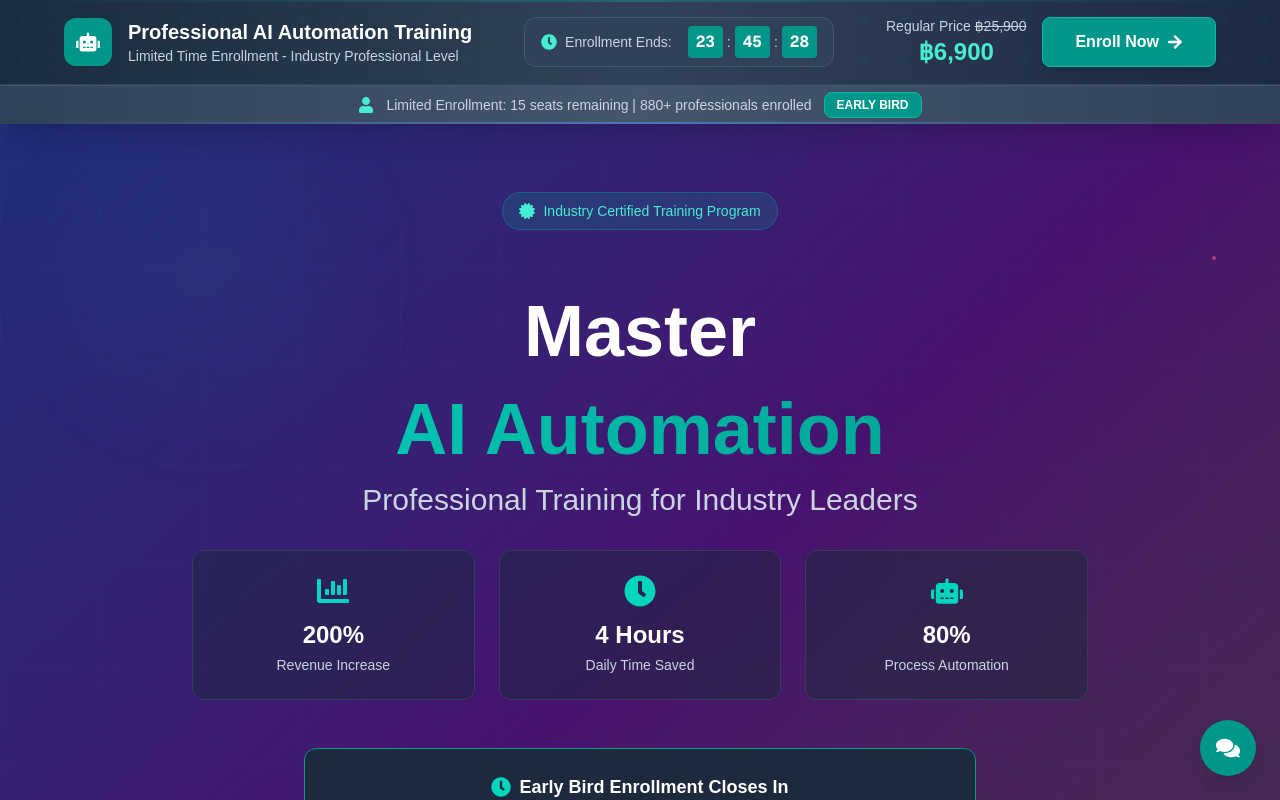
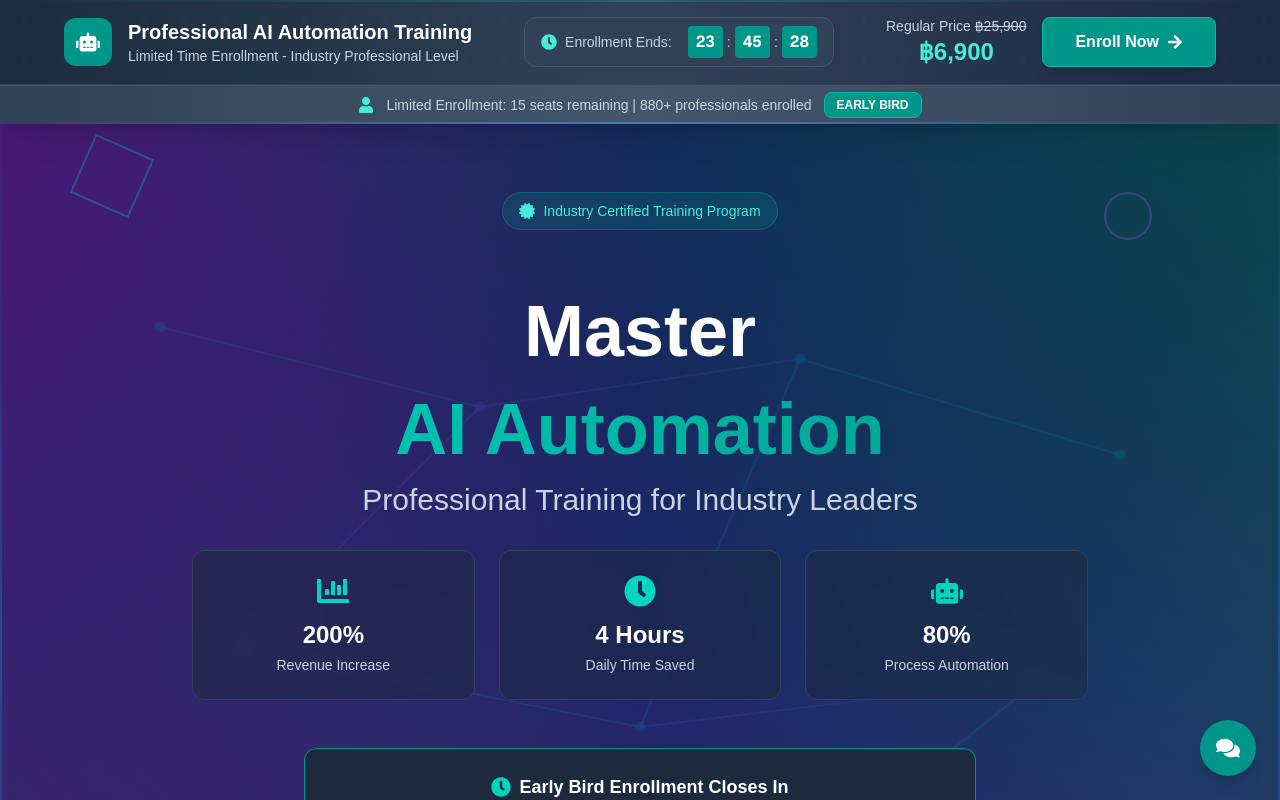
Before and after one commit to parintnk/sproutingtech-salepage, a Next.js app: page / in a window 1280 px wide. Shown: the top 800 px of the page. Built offline with nearby package versions, Linux system fonts and the light colour scheme.

Commit message:
implement bg hero style

```diff
--- a/src/sections/HeroSection.tsx
+++ b/src/sections/HeroSection.tsx
@@ -9,37 +9,87 @@ interface HeroSectionProps {
 
 const HeroSection: React.FC<HeroSectionProps> = ({ timeLeft }) => {
   return (
-    <section className="relative overflow-hidden bg-black text-white py-20 sm:py-24 md:py-32 px-4 mt-16">
-      {/* Dynamic Gradient Background */}
-      <div className="absolute inset-0 bg-gradient-to-br from-indigo-900 via-purple-900 to-pink-900 opacity-80"></div>
-      <div className="absolute inset-0 bg-gradient-to-tl from-cyan-900/50 via-transparent to-blue-900/50"></div>
-
-      {/* Cyberpunk Grid */}
-      <div className="absolute inset-0 opacity-20">
-        <div className="w-full h-full" style={{
-          backgroundImage: `
-            linear-gradient(rgba(0, 255, 255, 0.1) 1px, transparent 1px),
-            linear-gradient(90deg, rgba(0, 255, 255, 0.1) 1px, transparent 1px),
-            linear-gradient(rgba(255, 0, 255, 0.05) 1px, transparent 1px),
-            linear-gradient(90deg, rgba(255, 0, 255, 0.05) 1px, transparent 1px)
-          `,
-          backgroundSize: '100px 100px, 100px 100px, 20px 20px, 20px 20px'
-        }}></div>
+    <section className="relative overflow-hidden bg-gradient-to-br from-gray-900 via-black to-blue-900 text-white py-20 sm:py-24 md:py-32 px-4 mt-16">
+      {/* Epic Animated Background */}
+      <div className="absolute inset-0">
+        {/* Multiple Gradient Layers */}
+        <div className="absolute inset-0 bg-gradient-to-r from-purple-900/80 via-blue-900/60 to-teal-900/80"></div>
+        <div className="absolute inset-0 bg-gradient-to-b from-transparent via-indigo-900/40 to-purple-900/60"></div>
+        <div className="absolute inset-0 bg-gradient-to-tr from-emerald-900/30 via-transparent to-cyan-900/40"></div>
       </div>
 
-      {/* Neon Accents */}
+      {/* Massive Glowing Orbs */}
       <div className="absolute inset-0">
-        <div className="absolute top-20 left-20 w-64 h-64 bg-cyan-500/10 rounded-full blur-3xl animate-pulse"></div>
-        <div className="absolute bottom-20 right-20 w-48 h-48 bg-pink-500/10 rounded-full blur-2xl animate-bounce"></div>
-        <div className="absolute top-1/2 left-1/2 transform -translate-x-1/2 -translate-y-1/2 w-96 h-96 bg-purple-500/5 rounded-full blur-3xl animate-ping"></div>
+        <div className="absolute -top-64 -left-64 w-128 h-128 bg-gradient-radial from-blue-500/20 via-purple-500/10 to-transparent rounded-full blur-3xl animate-pulse" style={{width: '32rem', height: '32rem'}}></div>
+        <div className="absolute -bottom-64 -right-64 w-128 h-128 bg-gradient-radial from-teal-500/20 via-cyan-500/10 to-transparent rounded-full blur-3xl animate-bounce" style={{width: '32rem', height: '32rem'}}></div>
+        <div className="absolute top-1/2 left-1/2 transform -translate-x-1/2 -translate-y-1/2 w-96 h-96 bg-gradient-radial from-purple-500/15 via-pink-500/8 to-transparent rounded-full blur-3xl animate-ping"></div>
       </div>
 
-      {/* Floating Elements */}
+      {/* Floating Geometric Shapes */}
       <div className="absolute inset-0">
-        <div className="absolute top-32 left-10 w-2 h-2 bg-cyan-400 rounded-full animate-ping"></div>
-        <div className="absolute top-48 right-16 w-1 h-1 bg-pink-400 rounded-full animate-pulse"></div>
-        <div className="absolute bottom-32 left-24 w-3 h-3 bg-purple-400 rounded-full animate-bounce"></div>
-        <div className="absolute bottom-48 right-10 w-1 h-1 bg-cyan-300 rounded-full animate-ping"></div>
+        <div className="absolute top-20 left-20 w-16 h-16 border-2 border-teal-400/30 rotate-45 animate-spin" style={{animationDuration: '10s'}}></div>
+        <div className="absolute top-32 right-32 w-12 h-12 border-2 border-purple-400/40 rounded-full animate-pulse"></div>
+        <div className="absolute bottom-32 left-32 w-20 h-20 border border-blue-400/30 transform rotate-12 animate-bounce" style={{clipPath: 'polygon(50% 0%, 0% 100%, 100% 100%)'}}></div>
+        <div className="absolute bottom-20 right-20 w-8 h-8 bg-cyan-400/20 rotate-45 animate-spin" style={{animationDuration: '8s'}}></div>
+      </div>
+
+      {/* Neural Network Pattern */}
+      <div className="absolute inset-0 opacity-30">
+        <svg className="w-full h-full" viewBox="0 0 800 600" xmlns="http://www.w3.org/2000/svg">
+          <defs>
+            <filter id="glow">
+              <feGaussianBlur stdDeviation="3" result="coloredBlur"/>
+              <feMerge>
+                <feMergeNode in="coloredBlur"/>
+                <feMergeNode in="SourceGraphic"/>
+              </feMerge>
+            </filter>
+          </defs>
+
+          {/* Network Nodes */}
+          <circle cx="100" cy="100" r="3" fill="#14b8a6" className="animate-pulse" filter="url(#glow)"/>
+          <circle cx="300" cy="150" r="3" fill="#8b5cf6" className="animate-pulse" filter="url(#glow)"/>
+          <circle cx="500" cy="120" r="3" fill="#06b6d4" className="animate-pulse" filter="url(#glow)"/>
+          <circle cx="700" cy="180" r="3" fill="#14b8a6" className="animate-pulse" filter="url(#glow)"/>
+          <circle cx="150" cy="300" r="3" fill="#8b5cf6" className="animate-pulse" filter="url(#glow)"/>
+          <circle cx="400" cy="350" r="3" fill="#06b6d4" className="animate-pulse" filter="url(#glow)"/>
+          <circle cx="650" cy="320" r="3" fill="#14b8a6" className="animate-pulse" filter="url(#glow)"/>
+          <circle cx="200" cy="500" r="3" fill="#8b5cf6" className="animate-pulse" filter="url(#glow)"/>
+          <circle cx="450" cy="480" r="3" fill="#06b6d4" className="animate-pulse" filter="url(#glow)"/>
+          <circle cx="600" cy="520" r="3" fill="#14b8a6" className="animate-pulse" filter="url(#glow)"/>
+
+          {/* Connection Lines */}
+          <line x1="100" y1="100" x2="300" y2="150" stroke="#14b8a6" strokeWidth="1" opacity="0.3" className="animate-pulse"/>
+          <line x1="300" y1="150" x2="500" y2="120" stroke="#8b5cf6" strokeWidth="1" opacity="0.3" className="animate-pulse"/>
+          <line x1="500" y1="120" x2="700" y2="180" stroke="#06b6d4" strokeWidth="1" opacity="0.3" className="animate-pulse"/>
+          <line x1="150" y1="300" x2="400" y2="350" stroke="#14b8a6" strokeWidth="1" opacity="0.3" className="animate-pulse"/>
+          <line x1="400" y1="350" x2="650" y2="320" stroke="#8b5cf6" strokeWidth="1" opacity="0.3" className="animate-pulse"/>
+          <line x1="200" y1="500" x2="450" y2="480" stroke="#06b6d4" strokeWidth="1" opacity="0.3" className="animate-pulse"/>
+          <line x1="450" y1="480" x2="600" y2="520" stroke="#14b8a6" strokeWidth="1" opacity="0.3" className="animate-pulse"/>
+
+          {/* Vertical Connections */}
+          <line x1="300" y1="150" x2="150" y2="300" stroke="#8b5cf6" strokeWidth="1" opacity="0.2" className="animate-pulse"/>
+          <line x1="500" y1="120" x2="400" y2="350" stroke="#06b6d4" strokeWidth="1" opacity="0.2" className="animate-pulse"/>
+          <line x1="650" y1="320" x2="450" y2="480" stroke="#14b8a6" strokeWidth="1" opacity="0.2" className="animate-pulse"/>
+        </svg>
+      </div>
+
+      {/* Particle Field */}
+      <div className="absolute inset-0">
+        <div className="absolute top-1/4 left-1/4 w-1 h-1 bg-teal-400 rounded-full animate-ping" style={{animationDelay: '0s'}}></div>
+        <div className="absolute top-1/3 right-1/3 w-1 h-1 bg-purple-400 rounded-full animate-ping" style={{animationDelay: '1s'}}></div>
+        <div className="absolute bottom-1/4 left-1/3 w-1 h-1 bg-cyan-400 rounded-full animate-ping" style={{animationDelay: '2s'}}></div>
+        <div className="absolute bottom-1/3 right-1/4 w-1 h-1 bg-blue-400 rounded-full animate-ping" style={{animationDelay: '3s'}}></div>
+        <div className="absolute top-1/2 left-1/6 w-1 h-1 bg-emerald-400 rounded-full animate-ping" style={{animationDelay: '4s'}}></div>
+        <div className="absolute top-1/6 right-1/2 w-1 h-1 bg-pink-400 rounded-full animate-ping" style={{animationDelay: '5s'}}></div>
+      </div>
+
+      {/* Scanning Beams */}
+      <div className="absolute inset-0">
+        <div className="absolute top-0 left-0 w-full h-0.5 bg-gradient-to-r from-transparent via-teal-400/60 to-transparent animate-pulse"></div>
+        <div className="absolute bottom-0 left-0 w-full h-0.5 bg-gradient-to-r from-transparent via-purple-400/60 to-transparent animate-pulse" style={{animationDelay: '2s'}}></div>
+        <div className="absolute top-0 left-0 w-0.5 h-full bg-gradient-to-b from-transparent via-cyan-400/40 to-transparent animate-pulse" style={{animationDelay: '4s'}}></div>
+        <div className="absolute top-0 right-0 w-0.5 h-full bg-gradient-to-b from-transparent via-blue-400/40 to-transparent animate-pulse" style={{animationDelay: '6s'}}></div>
       </div>
 
       {/* Content Overlay */}
```
